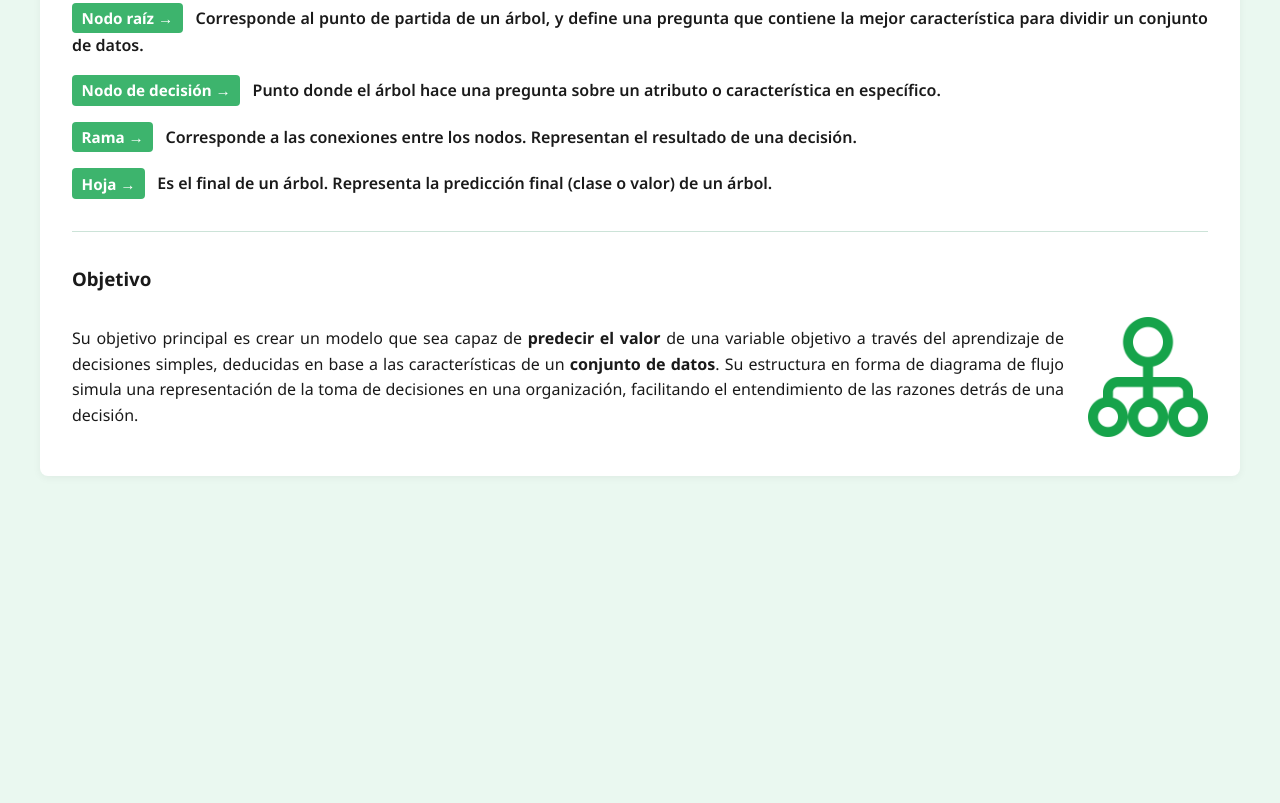
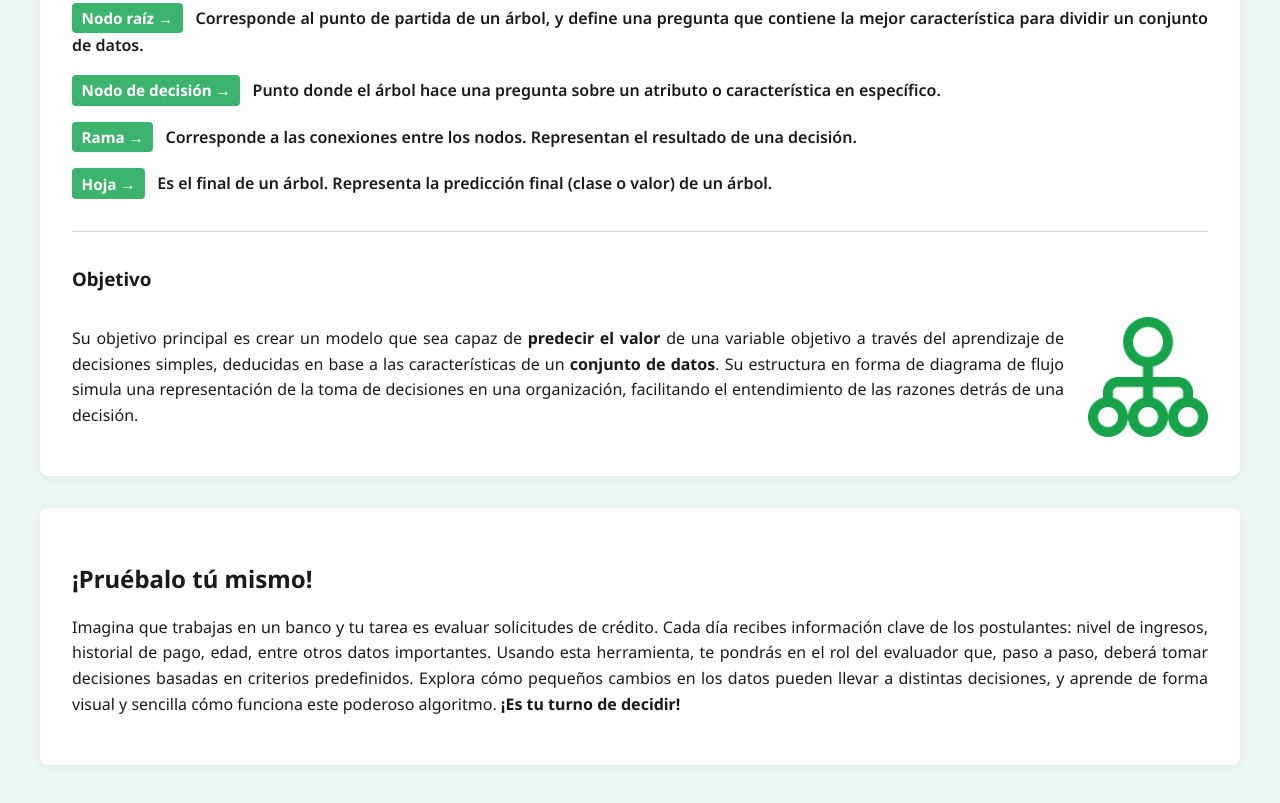
Before and after one commit to sllanoscaro/proyectosistemas, a website: page public/views/index.html in a window 1280 px wide. Shown: the part 877-1680 px from the top of the page. Before the commit the page ends 1393 px from the top, so only its background shows below. Drawn offline with Linux system fonts and the light colour scheme.

Commit message:
pequeños ajustes antes de pasar a parte interactiva

```diff
--- a/public/css/styles.css
+++ b/public/css/styles.css
@@ -40,6 +40,7 @@ h2, h3 {
     padding: 2rem;
     border-radius: 8px;
     box-shadow: 0 2px 8px rgba(0, 0, 0, 0.05);
+    margin-bottom: 2rem;
 }
 
 .section-divider {
@@ -113,13 +114,7 @@ strong {
     color: inherit; /* hereda el color del texto, ya no es verde */
 }
 
-/* Reutilización del content-box existente para un solo contenedor */
-.content-box {
-    background-color: #ffffff;
-    padding: 2rem;
-    border-radius: 8px;
-    box-shadow: 0 2px 8px rgba(0, 0, 0, 0.05);
-}
+
 
 .objetivo-content {
     display: flex;
@@ -138,3 +133,6 @@ strong {
     height: 120px;
     flex-shrink: 0;
 }
+
+.interactivo {
+}
--- a/public/views/index.html
+++ b/public/views/index.html
@@ -57,6 +57,18 @@
             </div>
         </section>
     </div>
+
+    <div class="content-box">
+        <section class="interactivo">
+            <h2>¡Pruébalo tú mismo!</h2>
+            <p>
+                Imagina que trabajas en un banco y tu tarea es evaluar solicitudes de crédito. Cada día recibes información clave de los postulantes: nivel de ingresos, historial de pago, edad, entre otros datos importantes.
+                Usando esta herramienta, te pondrás en el rol del evaluador que, paso a paso, deberá tomar decisiones basadas en criterios predefinidos.
+                Explora cómo pequeños cambios en los datos pueden llevar a distintas decisiones, y aprende de forma visual y sencilla cómo funciona este poderoso algoritmo.
+                <strong>¡Es tu turno de decidir!</strong>
+            </p>
+        </section>
+    </div>
 </main>
 </body>
 </html>
```
